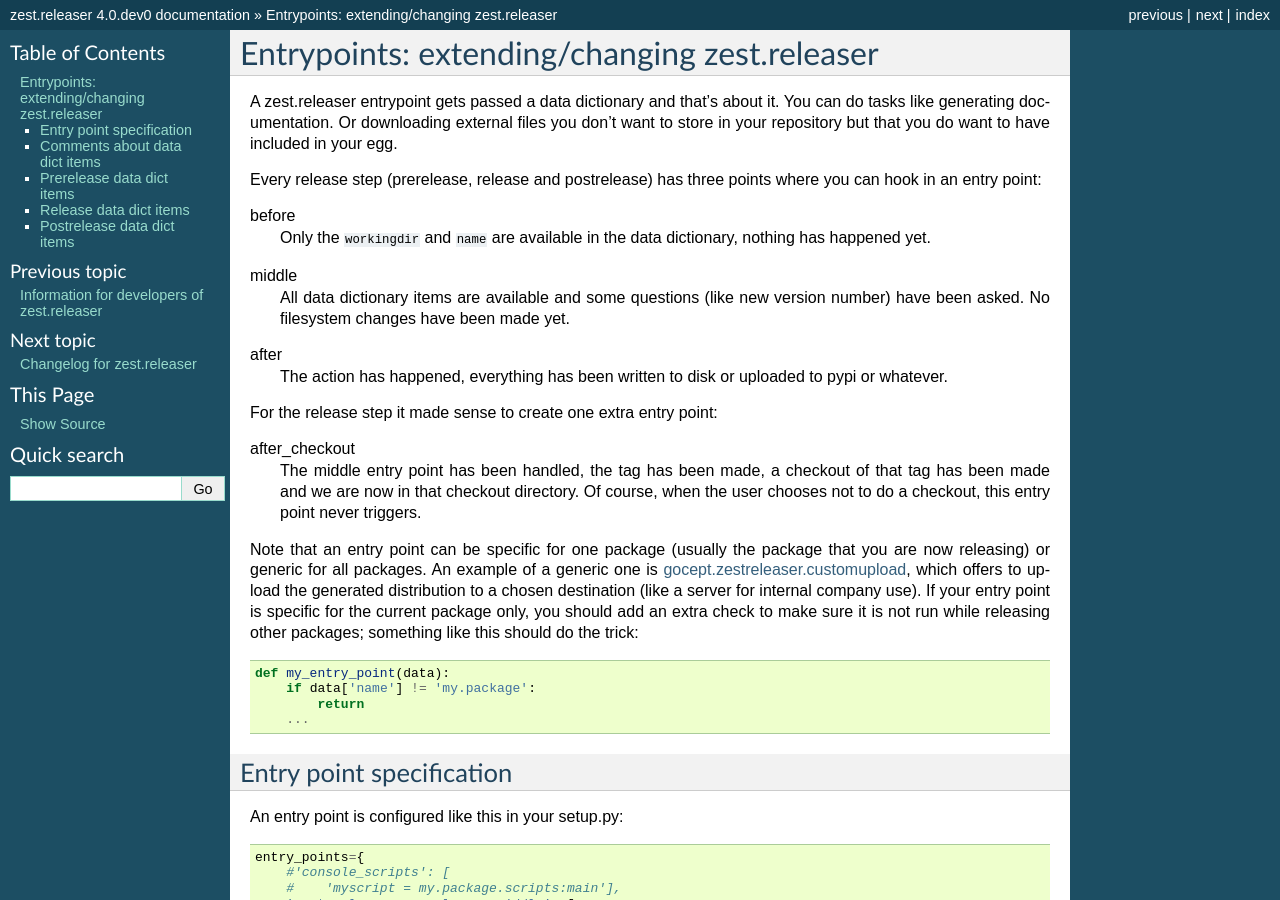
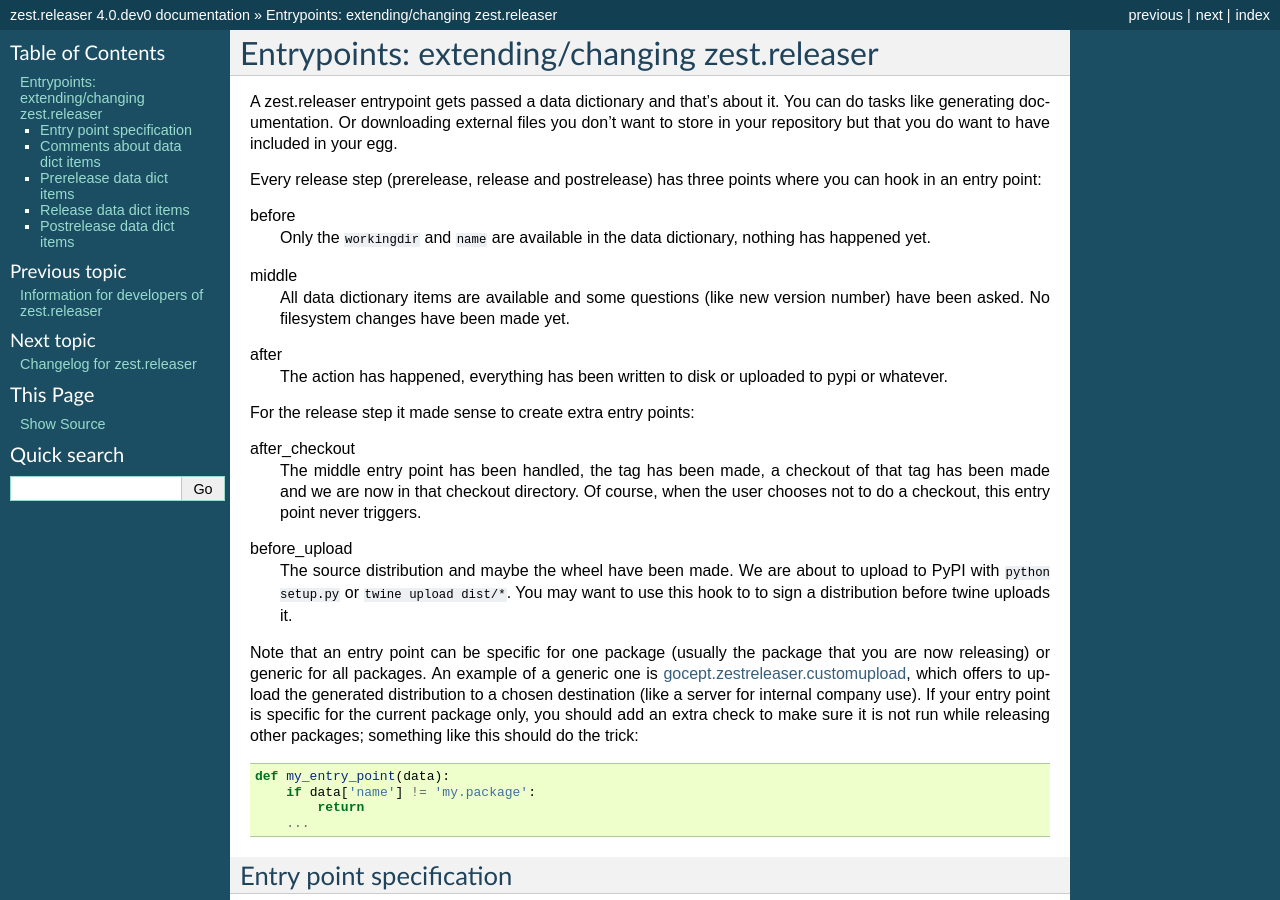
Before and after one commit to zestsoftware/zest.releaser, a Sphinx documentation site: the page built from doc/source/entrypoints.rst, in a window 1280 px wide and 900 px high. Built offline with Sphinx 7.4.7, drawn with Linux system fonts in a browser that asks for light colours.

Commit message:
Added `releaser.before_upload` entry point.

```diff
--- a/CHANGES.rst
+++ b/CHANGES.rst
@@ -6,7 +6,8 @@
 
 - Added support for twine_.  If the ``twine`` command is available, it
   is used for uploading to PyPI.  It is added to the ``recommended``
-  extra of ``zest.releaser``.  Issue #59.
+  extra of ``zest.releaser``.  Added ``releaser.before_upload`` entry
+  point.  Issue #59.
   [maurits]
 
 - Added ``check-manifest`` and ``pyroma`` to the ``recommended``
--- a/doc/source/entrypoints.rst
+++ b/doc/source/entrypoints.rst
@@ -23,13 +23,19 @@
     to pypi or whatever.
 
 
-For the release step it made sense to create one extra entry point:
+For the release step it made sense to create extra entry points:
 
 after_checkout
     The middle entry point has been handled, the tag has been made, a
     checkout of that tag has been made and we are now in that checkout
     directory.  Of course, when the user chooses not to do a checkout,
     this entry point never triggers.
+
+before_upload
+    The source distribution and maybe the wheel have been made.  We
+    are about to upload to PyPI with ``python setup.py`` or ``twine
+    upload dist/*``.  You may want to use this hook to to sign a
+    distribution before twine uploads it.
 
 Note that an entry point can be specific for one package (usually the
 package that you are now releasing) or generic for all packages.  An
```
Also changed, not shown: 3 other files.
